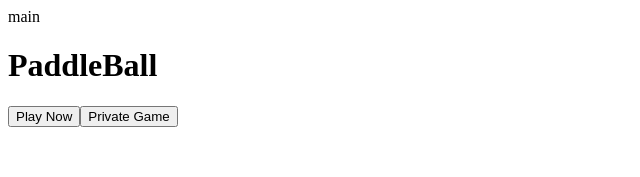
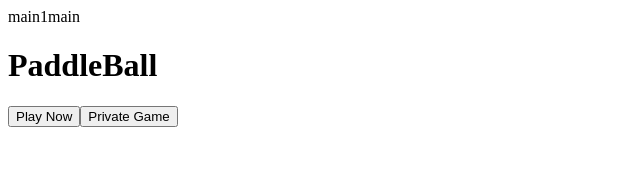
Before and after one commit to mmullin128/pong2, a React app in the folder ClientServer/: page / in a window 1280 px wide. Shown: the top 177 px of the page, without its empty margins (0-640 px from the left). Built offline with nearby package versions, Linux system fonts and the light colour scheme.

Commit message:
react main page

```diff
--- a/ClientServer/src/components/App.js
+++ b/ClientServer/src/components/App.js
@@ -27,6 +27,8 @@ export default function App() {
 
     return (
         <div id="app">
+            {pageTree}
+            {pageTree.length}
             {pageTree[pageTree.length-1]}
             {pages[pageTree[pageTree.length-1]]}
         </div>
```
